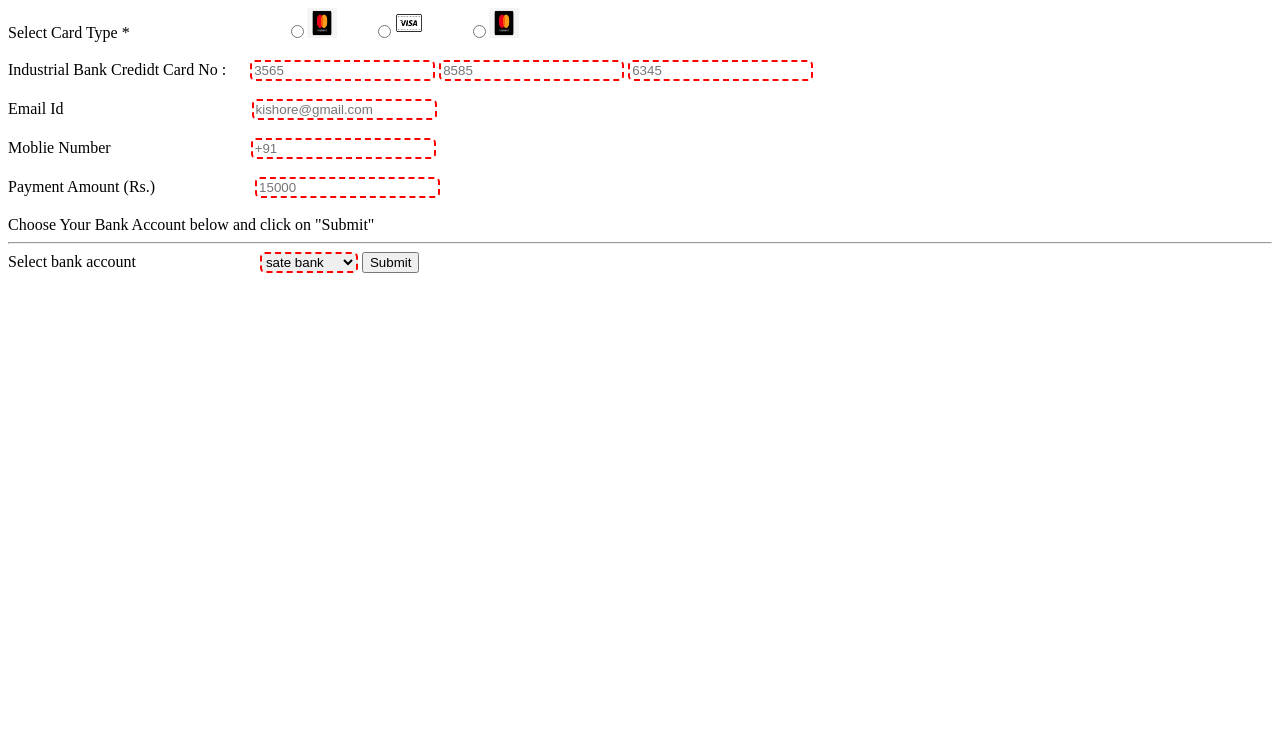
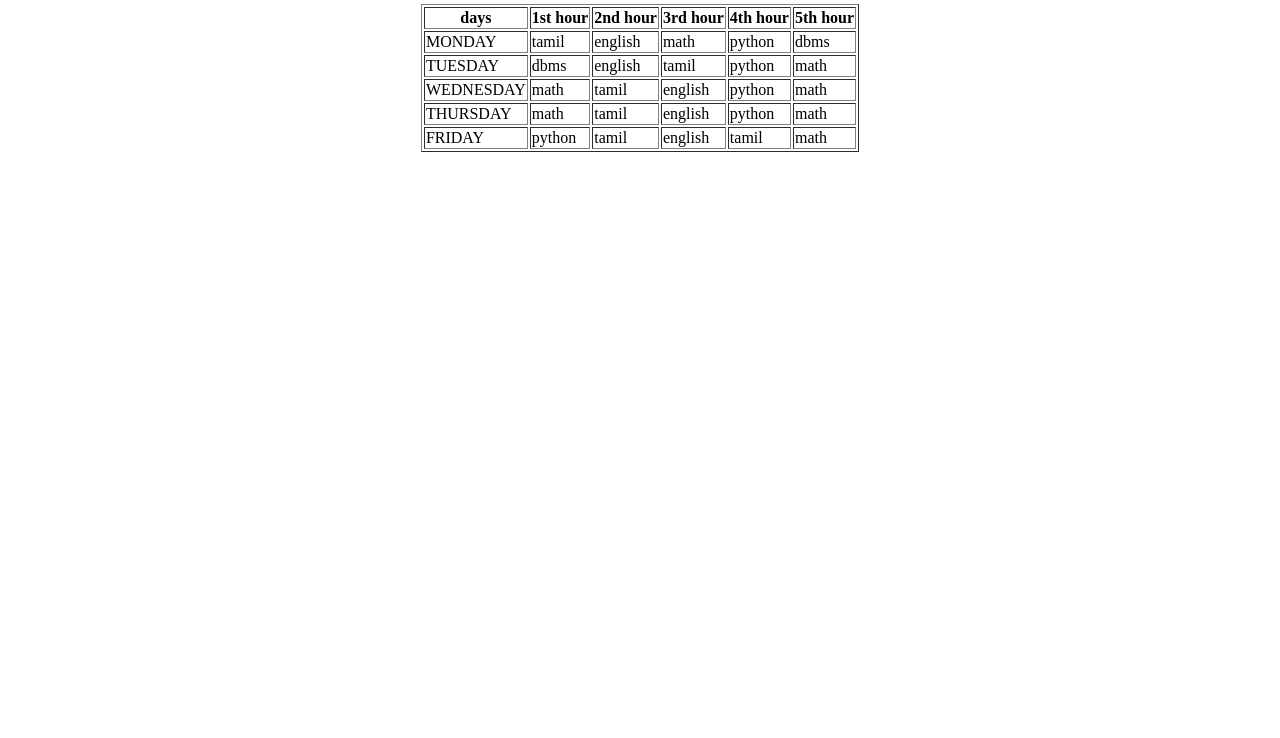
Before and after one commit to kishoreA2210/HTML_CSS_Daily_Task, a plain HTML site: page index.html in a window 1280 px wide. Shown: the part 62-800 px from the top of the page. Drawn offline with Linux system fonts and the light colour scheme.

Commit message:
Add files via upload

```diff
--- a/index.html
+++ b/index.html
@@ -1,51 +1,69 @@
 <html>
-	<head>
-		<title>FORM FILLING</title>
-		<style>
-			.a5
-			{
-				border : 2px solid black;
-			}
-			.a1
-			{
-				border : 2px dashed red;
-				border-radius:5px
-			}
-		</style>
-	</head>
-	<body>
-		<center><h1 class="a5">FORM FILLING</h1></center>
-	<form>
-		<label >Select Card Type *<label> &nbsp; &nbsp; &nbsp; &nbsp; &nbsp; &nbsp; &nbsp; &nbsp; &nbsp; &nbsp; &nbsp; &nbsp; &nbsp; &nbsp; &nbsp; &nbsp; &nbsp; &nbsp; &nbsp;
-		<input type="radio" class="card" id="a1" ><image src="./images1.png" width="30" height="30"> &nbsp &nbsp &nbsp &nbsp
-		<input type="radio" class="card" id="a1"><image src="./images2.png" width="30" height="30"> &nbsp &nbsp &nbsp &nbsp &nbsp
-		<input type="radio" class="card" id="a1"><image src="./images1.png" width="30" height="30"><br>
+<head>
+<title> College Time Table</title>
+</head>
+<body>
+<center><h1> College Time Table</h1></center>
+<center><table border="1">
 
+    <tr>
+	<th>days</th>
+	<th>1st hour</th>
+	<th>2nd hour</th>
+	<th>3rd hour</th>
+	<th>4th hour</th>
+	<th>5th hour</th>
+	</tr>
 
-		<br><label>Industrial Bank Credidt Card No :</label>&nbsp; &nbsp; &nbsp;
-		<input type ="text" class="a1" id="t1" placeholder="3565">
-		<input type ="text" class="a1" id="t1"placeholder="8585">
-		<input type ="text" class="a1" id="t1"placeholder="6345"><br>
+	<tr>
 
-		<br><label>Email Id</label>  &nbsp; &nbsp; &nbsp; &nbsp; &nbsp; &nbsp; &nbsp; &nbsp; &nbsp; &nbsp; &nbsp; &nbsp; &nbsp; &nbsp; &nbsp; &nbsp; &nbsp; &nbsp; &nbsp; &nbsp; &nbsp; &nbsp; &nbsp;
-		<input type="Email" class="a1" placeholder="kishore@gmail.com"><br>
+	<td>MONDAY</td>
+	<td>tamil</td>
+	<td>english</td>
+	<td>math</td>
+	<td>python</td>
+	<td>dbms</td>
 
-		<br><label>Moblie Number</label> &nbsp; &nbsp; &nbsp;  &nbsp;  &nbsp; &nbsp; &nbsp; &nbsp; &nbsp; &nbsp; &nbsp; &nbsp; &nbsp;  &nbsp; &nbsp; &nbsp; &nbsp;
-		<input type ="text" class="a1" placeholder="+91"><br>
+	</tr>
+	<tr>
 
-		<br><label>Payment Amount (Rs.)</label>  &nbsp; &nbsp; &nbsp; &nbsp; &nbsp; &nbsp; &nbsp;  &nbsp; &nbsp; &nbsp; &nbsp; &nbsp;
-		<input type="text" class="a1" placeholder="15000"><br>
+	<td>TUESDAY</td>
+	<td>dbms</td>
+	<td>english</td>
+	<td>tamil</td>
+	<td>python</td>
+	<td>math</td>
 
-		<br><label>Choose Your Bank Account below and click on "Submit"</label>
-		<hr>
-		<label> Select bank account</label> &nbsp; &nbsp; &nbsp; &nbsp; &nbsp; &nbsp; &nbsp; &nbsp; &nbsp; &nbsp; &nbsp; &nbsp; &nbsp; &nbsp; &nbsp;
-		<select class="a1">
-		<option>sate bank </option>
-		<option> canara bank</option>
-		</select>
+	</tr>
+	<tr>
 
-		<input type="Submit">
-	</form>
+	<td>WEDNESDAY</td>
+	<td>math</td>
+	<td>tamil</td>
+	<td>english</td>
+	<td>python</td>
+	<td>math</td>
 
-	</body>
-</html>
+	</tr>
+	<tr>
+
+	<td>THURSDAY</td>
+	<td>math</td>
+	<td>tamil</td>
+	<td>english</td>
+	<td>python</td>
+	<td>math</td>
+
+	</tr>
+	<tr>
+
+	<td>FRIDAY</td>
+	<td>python</td>
+	<td>tamil</td>
+	<td>english</td>
+	<td>tamil</td>
+	<td>math</td>
+
+	</tr>
+</table></center>
+</body>
```
